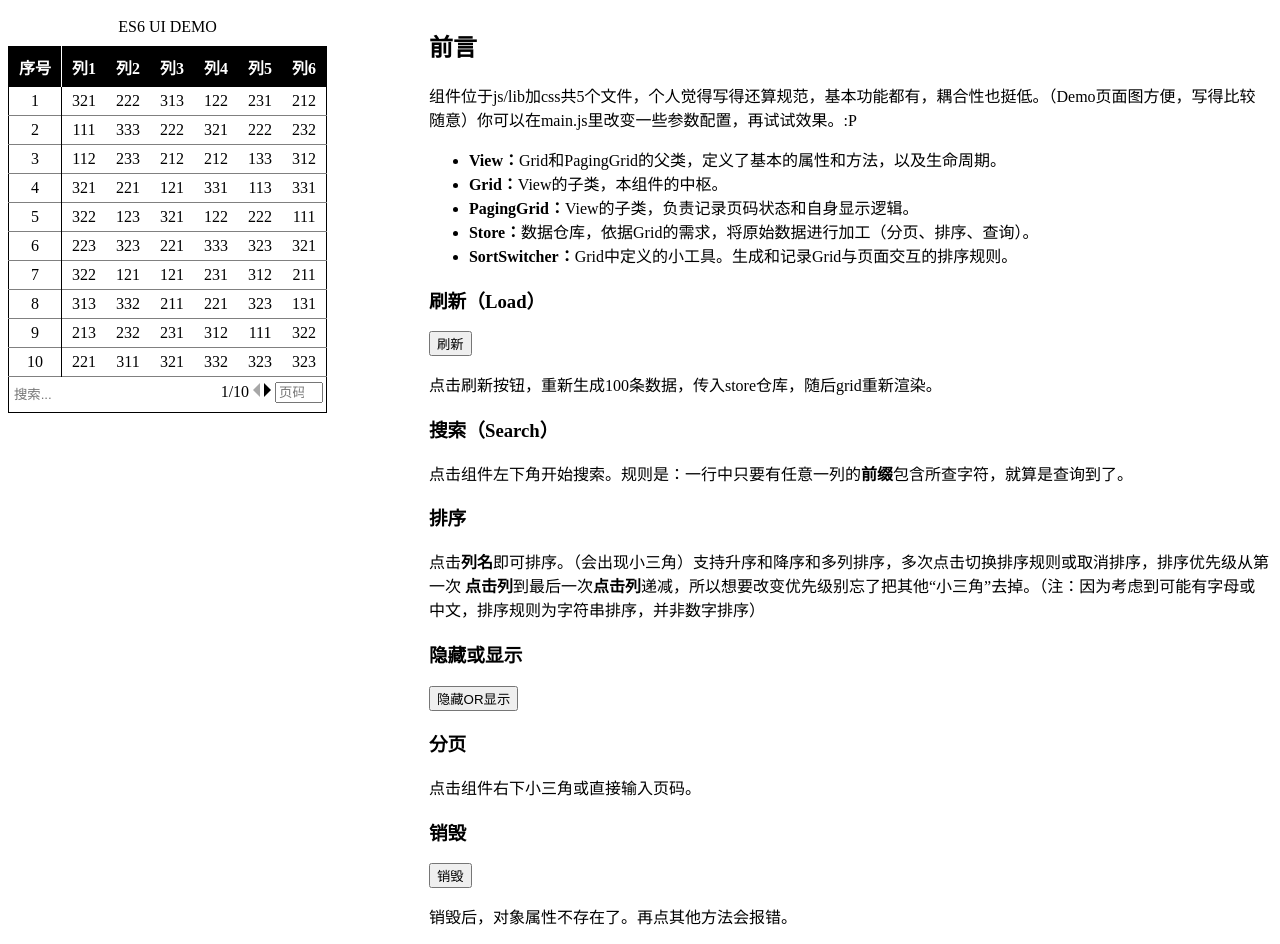
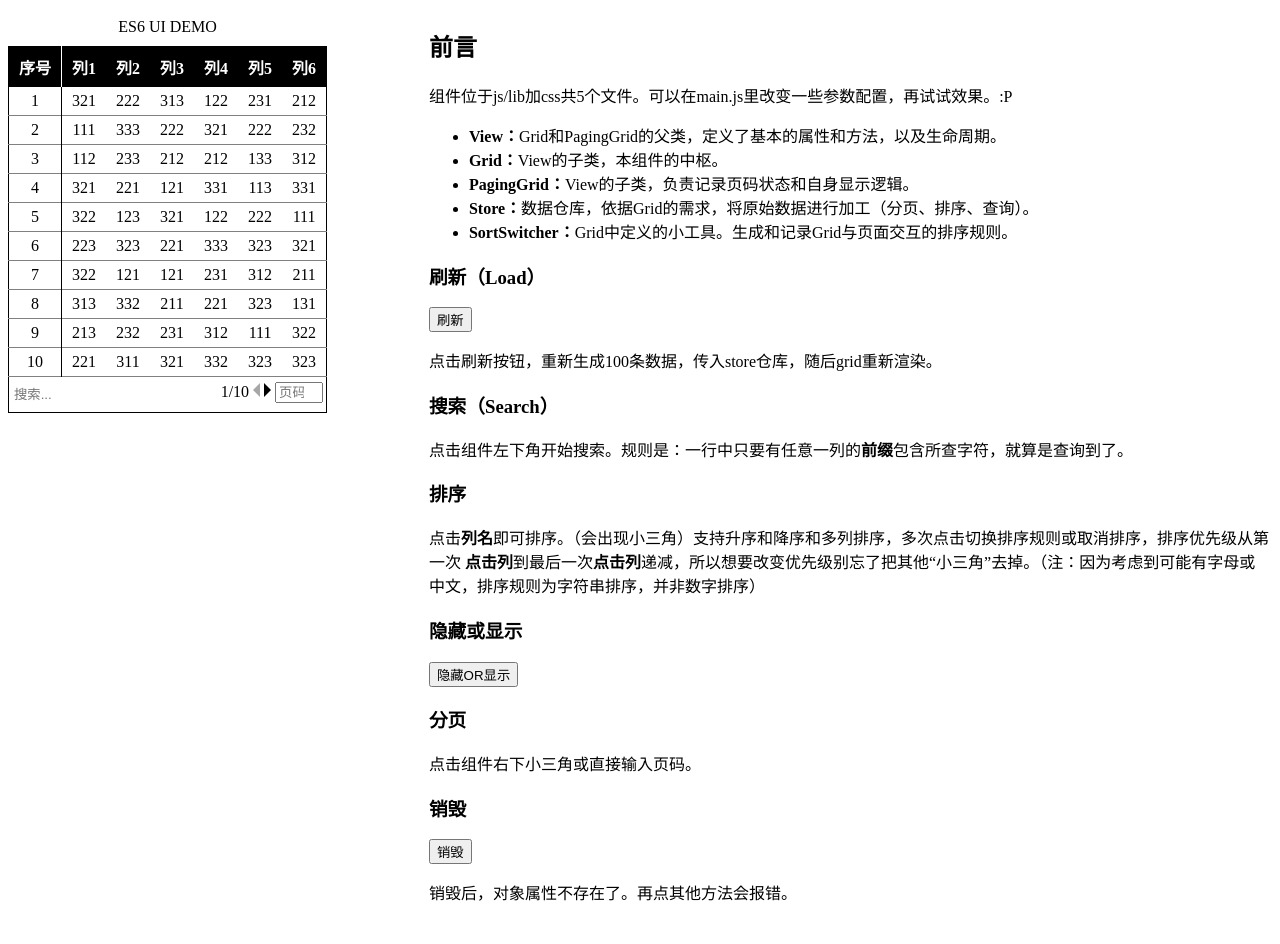
Before and after one commit to goforu/ES6-Class-based-Component, a plain HTML site: page index.html in a window 1280 px wide. After the commit the page ends 920 px from the top, so only its background shows below. Drawn offline with Linux system fonts and the light colour scheme.

Commit message:
test git

```diff
--- a/index.html
+++ b/index.html
@@ -26,7 +26,7 @@
 
 <div id="instruction">
     <h2>前言</h2>
-    <p>组件位于js/lib加css共5个文件，个人觉得写得还算规范，基本功能都有，耦合性也挺低。（Demo页面图方便，写得比较随意）你可以在main.js里改变一些参数配置，再试试效果。:P</p>
+    <p>组件位于js/lib加css共5个文件。可以在main.js里改变一些参数配置，再试试效果。:P</p>
     <ul>
         <li><strong>View：</strong>Grid和PagingGrid的父类，定义了基本的属性和方法，以及生命周期。</li>
         <li><strong>Grid：</strong>View的子类，本组件的中枢。</li>
```
